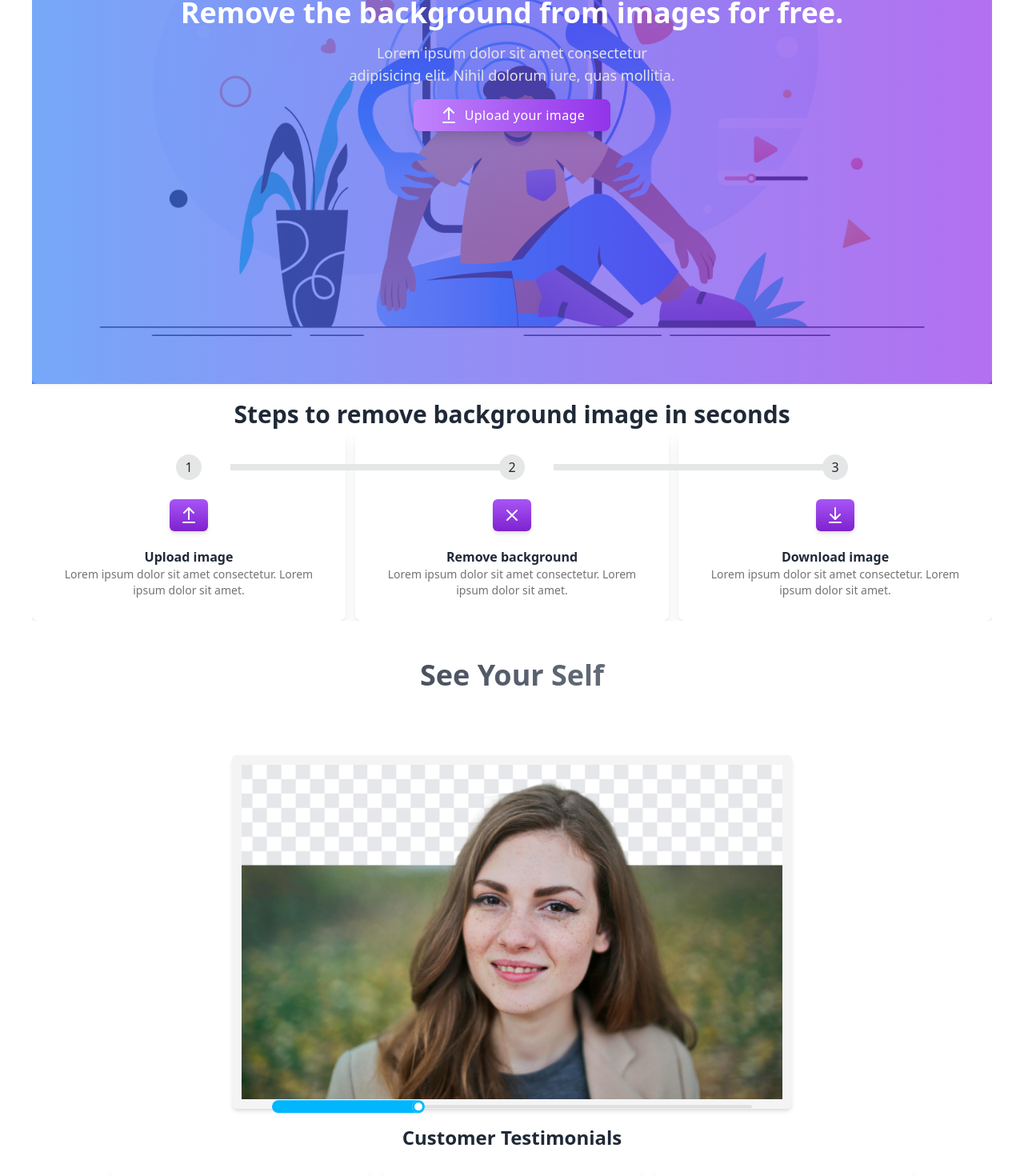
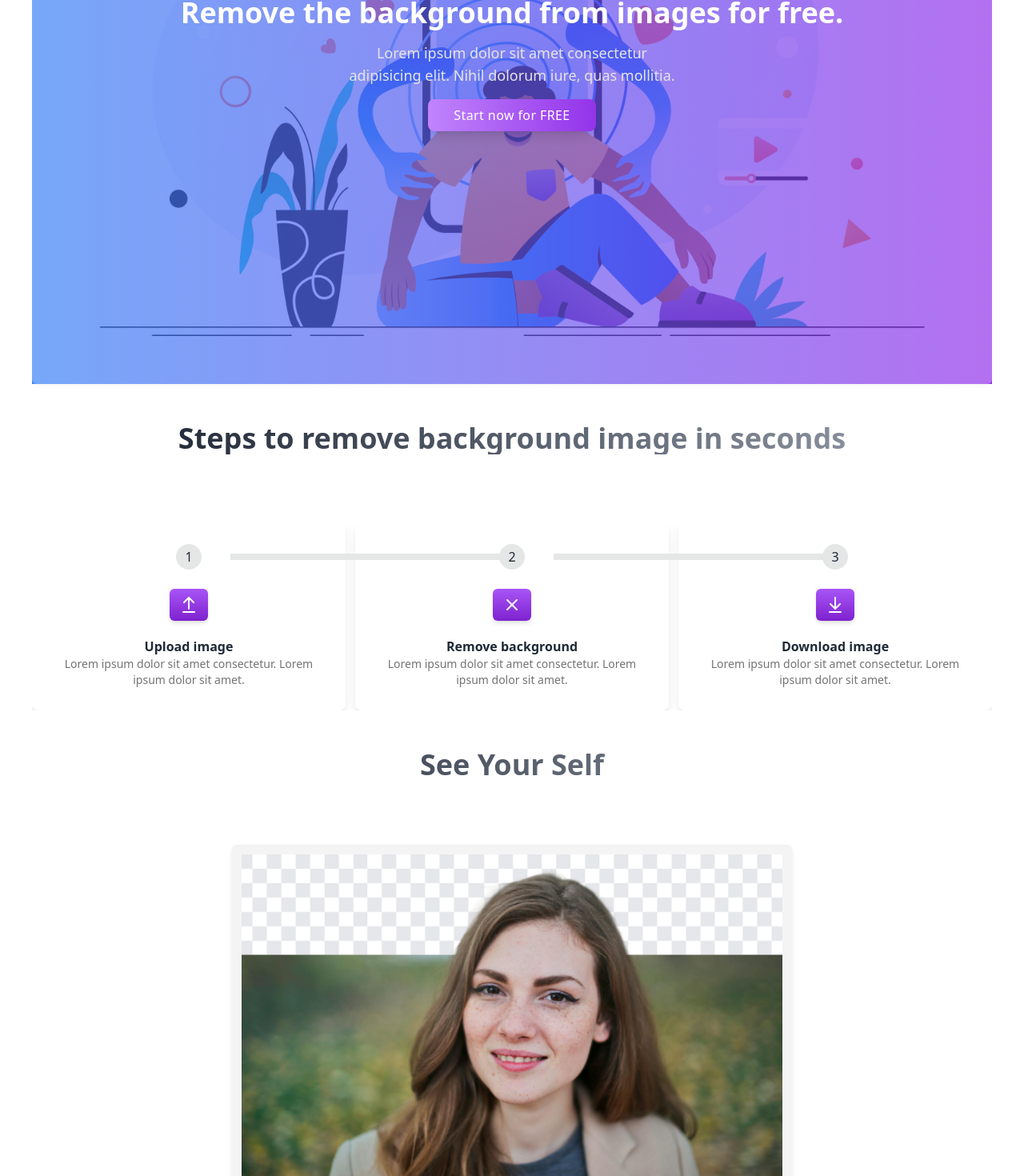
Before and after one commit to AbdelazizDoBronx/Bg_remover, a React (Vite) app: page / in a window 1280 px wide. Shown: the part 400-1870 px from the top of the page at 80% size. Built offline with nearby package versions, Linux system fonts and the light colour scheme; no server answers.

Commit message:
layout issues fixed

```diff
--- a/src/Components/Home/Hero.jsx
+++ b/src/Components/Home/Hero.jsx
@@ -1,7 +1,12 @@
-import { ArrowUpFromLine } from 'lucide-react';
 import React from 'react';
+import { Link } from 'react-router-dom';
+import { useClerk, useUser } from '@clerk/clerk-react';
+
 
 const Hero = () => {
+  const {openSignIn} = useClerk();
+  const {isSignedIn,user} = useUser();
+
   return (
     <div className="relative w-full h-screen bg-gradient-to-r from-blue-500 to-purple-600 flex items-center justify-center text-center">
       <div className="absolute inset-0 bg-cover bg-center opacity-30 rounded-md shadow-md" style={{ backgroundImage: "url('hero.jpg')" }}></div>
@@ -11,11 +16,12 @@ const Hero = () => {
         <p className="text-neutral-200 text-lg my-4 mx-auto w-3/4 sm:w-2/3 md:w-1/2">
           Lorem ipsum dolor sit amet consectetur adipisicing elit. Nihil dolorum iure, quas mollitia.
         </p>
-        <button className="relative inline-flex mx-auto bg-gradient-to-r from-purple-400 to-purple-600 text-white font-medium tracking-wide py-2 px-8 rounded-lg shadow-lg hover:shadow-xl focus:outline-none focus:ring-2 focus:ring-purple-400">
-          <ArrowUpFromLine className='mr-2'/>
-          Upload your image
-          <input className="opacity-0 absolute inset-0 cursor-pointer" accept='image/*' type="file" />
-        </button>
+          {isSignedIn
+          ? <Link to='/results'><button className="inline-flex mx-auto bg-gradient-to-r from-purple-400 to-purple-600 text-white font-medium tracking-wide py-2 px-8 rounded-lg shadow-lg hover:shadow-xl focus:outline-none focus:ring-2 focus:ring-purple-400">See your projects</button></Link>
+          : <button onClick={()=>openSignIn({})} className="inline-flex mx-auto bg-gradient-to-r from-purple-400 to-purple-600 text-white font-medium tracking-wide py-2 px-8 rounded-lg shadow-lg hover:shadow-xl focus:outline-none focus:ring-2 focus:ring-purple-400">
+              Start now for FREE
+            </button>
+           }
       </div>
     </div>
   );
--- a/src/Components/Home/Steps.jsx
+++ b/src/Components/Home/Steps.jsx
@@ -4,7 +4,7 @@ import { ArrowDownToLine, ArrowUpFromLine ,X} from 'lucide-react';
 const Steps = () => {
   return (
     <div className='my-5'>
-        <h2 className='text-center   text-3xl font-bold text-gradient-to-r from-neutral-700 to-neutral-400 text-pretty'>Steps to remove background image in seconds</h2>
+        <h2 className='mb-12 mt-12 sm:mb-20 text-center text-2xl md:text-3xl lg:text-4xl  font-semibold bg-gradient-to-r from-gray-900 to-gray-400 bg-clip-text text-transparent'>Steps to remove background image in seconds</h2>
         <div className="steps flex gap-3">
             <div className="step flex gap-5 px-5 py-7 rounded-lg shadow-lg ">
                 <span className='bg-gradient-to-t from-purple-700 to-purple-500 p-3 text-white w-15 h-10 flex items-center justify-center shadow-md  rounded-md'><ArrowUpFromLine /></span>
--- a/src/Components/Home/Testimonials.jsx
+++ b/src/Components/Home/Testimonials.jsx
@@ -3,7 +3,7 @@ import React from 'react'
 const Testimonials = () => {
   return (
     <div className='my-5'>
-        <h2 className='text-2xl text-center mb-5 font-bold'>Customer Testimonials</h2>
+        <h2 className='mb-12 mt-12 sm:mb-20 text-center text-2xl md:text-3xl lg:text-4xl  font-semibold bg-gradient-to-r from-gray-900 to-gray-400 bg-clip-text text-transparent'>Customer Testimonials</h2>
         <div className="reviews text-pretty flex flex-wrap gap-5 justify-center">
             <div className="review p-5  shadow-lg rounded-md flex flex-col gap-4 w-full sm:w-80">
                 <p className='text-neutral-500'>I've been using bg.removal for nearly two years, primarily for Instagram, and it has been incredibly user-friendly, making my work much easier.</p>
--- a/src/Pages/Home.jsx
+++ b/src/Pages/Home.jsx
@@ -3,7 +3,6 @@ import Hero from '../Components/Home/Hero'
 import Steps from '../Components/Home/Steps'
 import BeforeAfter from '../Components/Home/BeforeAfter'
 import Testimonials from '../Components/Home/Testimonials'
-import Footer from '../Components/Home/Footer'
 const Home = () => {
   return (
     <div>
```
